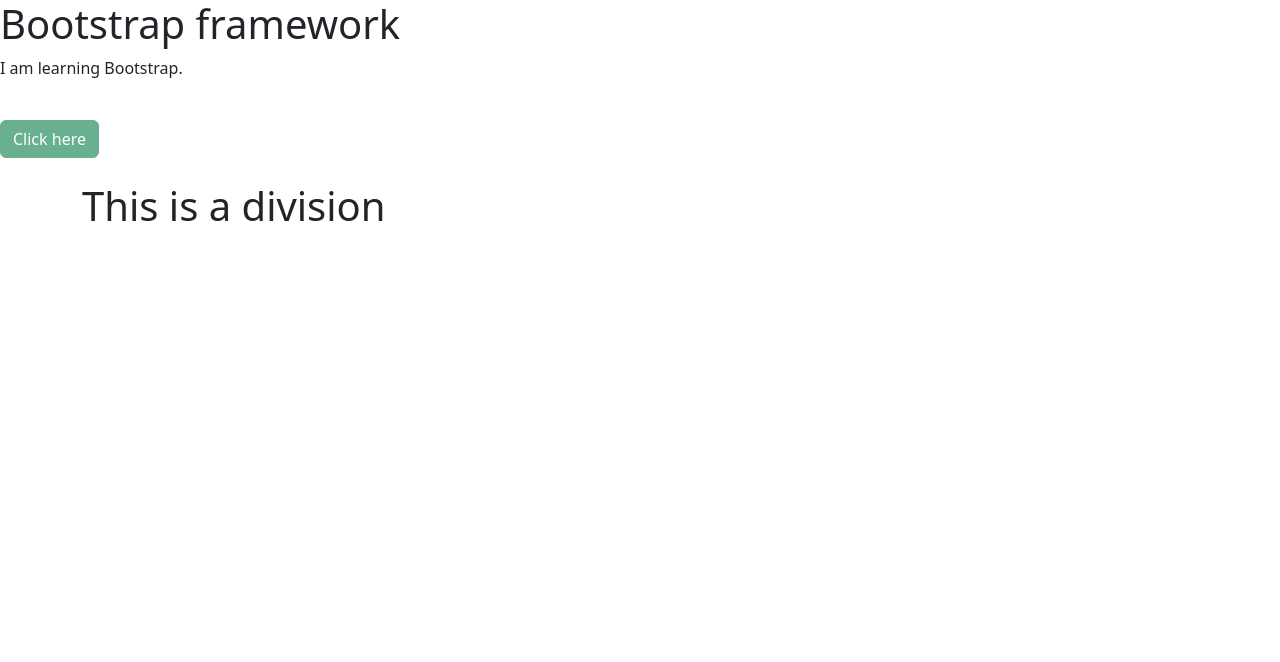
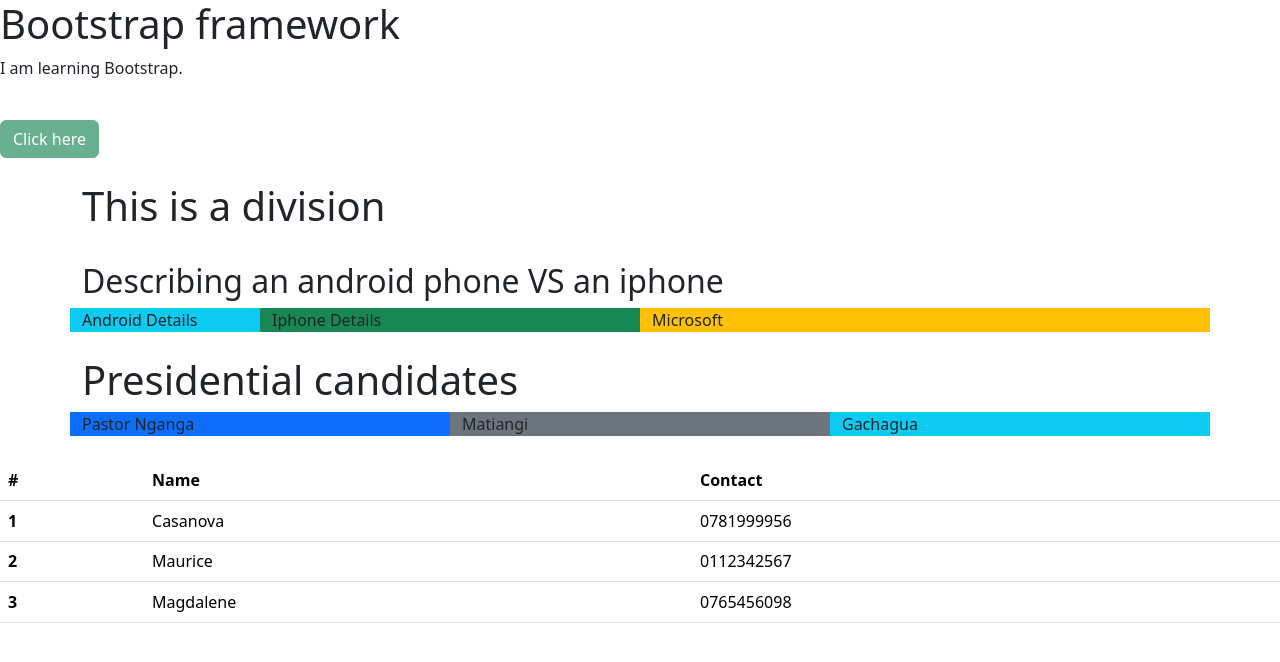
Before and after one commit to typeshii-maker/bootstrap, a plain HTML site: page index.html in a window 1280 px wide. Drawn offline with nearby package versions, Linux system fonts and the light colour scheme.

Commit message:
first message

```diff
--- a/index.html
+++ b/index.html
@@ -14,6 +14,54 @@
     <br><br>
     <div class="container">
         <h1>This is a division</h1>
-    </div>
+        <br>
+        <h2>Describing an android phone VS an iphone</h2>
+
+        <div class="row">
+            <div class="col-2 bg-info">Android Details</div>
+            <div class="col-4 bg-success">Iphone Details</div>
+            <div class="col-6 bg-warning">Microsoft</div>
+
+        </div>
+             <br>
+
+             <h1>Presidential candidates</h1>
+             <div class="row">
+                 <div class="col bg-primary">Pastor Nganga</div>
+                 <div class="col bg-secondary">Matiangi</div>
+                 <div class="col bg-info">Gachagua</div>
+             </div>
+            </div>
+
+            <br>
+        <table class="table">
+            <thead>
+                <tr>
+                    <th scope="col">#</th>
+                    <th scope="col">Name</th>
+                    <th scope="col">Contact</th>
+                </tr>
+                <tr>
+                    <tbody>
+                        <th scope="row">1</th>
+                        <td>Casanova</td>
+                        <td>0781999956</td>
+                    </tbody>
+                <tr>
+                    <tbody>
+                        <th scope="row">2</th>
+                        <td>Maurice</td>
+                        <td>0112342567</td>
+                    </tbody>
+                    <tr>
+                        <tbody>
+                            <th scope="row">3</th>
+                            <td>Magdalene</td>
+                            <td>0765456098</td>
+                        </tbody>
+                    </tr>
+                </tr>
+            </thead>
+        </table>
 </body>
 </html>
```
